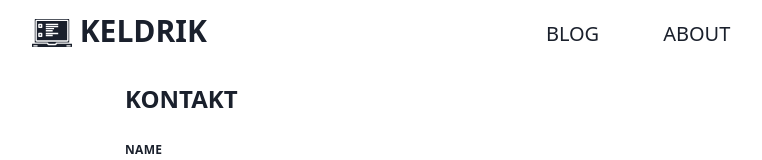
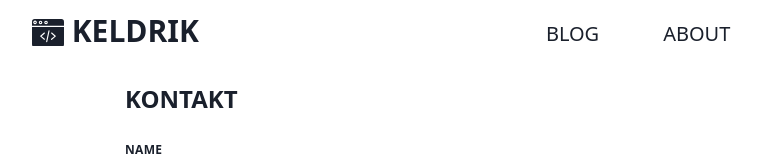
Before and after one commit to Keldrik/keldrikcom-nextjs-blog, a Next.js app: page /kontakt in a window 1280 px wide. Shown: the top 160 px of the page, without its empty margins (259-1021 px from the left). Built offline with nearby package versions, Linux system fonts and the light colour scheme.

Commit message:
logo, favicon, head title, robots.txt

```diff
--- a/components/postlistitem.tsx
+++ b/components/postlistitem.tsx
@@ -11,7 +11,7 @@ const Postlistitem: React.FunctionComponent<PostlistitemProps> = ({ p }) => {
   const content = <div dangerouslySetInnerHTML={{ __html: p.excerpt }}></div>;
   return (
     <div className="pb-8">
-      <div className="text-gray-600">
+      <div className="text-gray-700">
         <Date dateString={p.date} />
       </div>
       <Link href="/code/[id]" as={`/code/${p.id}`}>
@@ -21,7 +21,7 @@ const Postlistitem: React.FunctionComponent<PostlistitemProps> = ({ p }) => {
       </Link>
       {content}
       <Link href="/code/[id]" as={`/code/${p.id}`}>
-        <a className="text-gray-600 font-medium">weiterlesen ...</a>
+        <a className="text-gray-700 font-medium">weiterlesen ...</a>
       </Link>
     </div>
   );
--- a/components/sitelogo.tsx
+++ b/components/sitelogo.tsx
@@ -7,32 +7,17 @@ const SiteLogo: React.FunctionComponent = () => {
       <Link href="/">
         <a>
           <div className="flex items-center">
-            <div className="w-10 h-6 mr-2">
+            <div className="w-8 h-6 mr-2">
               <svg
                 xmlns="http://www.w3.org/2000/svg"
-                viewBox="0 0 464 336.01"
+                viewBox="0 0 495 432.61"
                 className="fill-current transition duration-300"
               >
-                <path
-                  d="M200,360a16,16,0,0,1,16,16h80a16,16,0,0,1,16-16H456V96a8,8,0,0,0-8-8H64a8,8,0,0,0-8,8V360ZM64,112A16,16,0,0,1,80,96H432a16,16,0,0,1,16,16V336a16,16,0,0,1-16,16H80a16,16,0,0,1-16-16Z"
-                  transform="translate(-23.99 -87.99)"
-                />
-                <path
-                  d="M432,112H80V336H432ZM184,192h96v16H184Zm0,24h80v16H184Zm-40,72a8,8,0,0,1-8,8H104a8,8,0,0,1-8-8V256a8,8,0,0,1,8-8h32a8,8,0,0,1,8,8Zm0-104a8,8,0,0,1-8,8H104a8,8,0,0,1-8-8V152a8,8,0,0,1,8-8h32a8,8,0,0,1,8,8ZM264,288H184V272h80v16Zm64-24H184V248H328v16Zm0-80H184V168H328v16Zm0-24H184V144H328v16Z"
-                  transform="translate(-23.99 -87.99)"
-                />
-                <path
-                  d="M112,160h16v16H112Z"
-                  transform="translate(-23.99 -87.99)"
-                />
-                <path
-                  d="M312,376a16,16,0,0,1-16,16H216a16,16,0,0,1-16-16h0L24,376v24a24,24,0,0,0,24,24H464a24,24,0,0,0,24-24V376H312ZM88,408H40V392H88v16Zm384,0H424V392h48Z"
-                  transform="translate(-23.99 -87.99)"
-                />
-                <path
-                  d="M112,264h16v16H112Z"
-                  transform="translate(-23.99 -87.99)"
-                />
+                <path d="M217.11,43.13h0a10.19,10.19,0,0,0,0,20.38h0a10.19,10.19,0,0,0,0-20.38Z" />
+                <path d="M0,391.36a41.3,41.3,0,0,0,41.25,41.25h412.5A41.3,41.3,0,0,0,495,391.36V122.62H0ZM297.71,224.15a8.75,8.75,0,0,1,11.35-13.33h0L365.67,259a8.74,8.74,0,0,1,1,12.32,9.44,9.44,0,0,1-1,1l-56.61,48.21a8.75,8.75,0,1,1-11.4-13.28l0,0L346.5,265.7ZM218.88,348.27l35.29-167.54A8.75,8.75,0,1,1,271.36,184c0,.11,0,.23-.07.34L236,351.88a8.75,8.75,0,0,1-17.13-3.61h0ZM129.33,259l56.61-48.22a8.75,8.75,0,1,1,11.35,13.33L148.5,265.7l48.8,41.55A8.75,8.75,0,0,1,186,320.57l-56.62-48.21a8.74,8.74,0,0,1-1-12.32,9.44,9.44,0,0,1,1-1Z" />
+                <path d="M132,42.86h0a10.19,10.19,0,0,0,0,20.37h0a10.19,10.19,0,0,0,0-20.37Z" />
+                <path d="M453.75,0H41.25A41.29,41.29,0,0,0,0,41.25v63.87H495V41.25A41.29,41.29,0,0,0,453.75,0ZM46.92,80.48h-.08a27.73,27.73,0,1,1,.08,0ZM159.69,53.14A27.71,27.71,0,0,1,132,80.74h-.09A27.69,27.69,0,0,1,132,25.37h.09A27.72,27.72,0,0,1,159.69,53.14Zm85.08.27A27.7,27.7,0,0,1,217.09,81H217a27.69,27.69,0,1,1,.09-55.38h.08a27.71,27.71,0,0,1,27.6,27.78Z" />
+                <path d="M47,42.6h0A10.19,10.19,0,0,0,47,63h0A10.19,10.19,0,0,0,47,42.6Z" />
               </svg>
             </div>
             <h2 className="uppercase text-3xl transition duration-300">
--- /dev/null
+++ b/pages/_document.js
@@ -0,0 +1,23 @@
+import React from 'react';
+import Document, { Html, Head, Main, NextScript } from 'next/document';
+
+class MyDocument extends Document {
+  static async getInitialProps(ctx) {
+    const initialProps = await Document.getInitialProps(ctx);
+    return { ...initialProps };
+  }
+
+  render() {
+    return (
+      <Html lang="de">
+        <Head />
+        <body>
+          <Main />
+          <NextScript />
+        </body>
+      </Html>
+    );
+  }
+}
+
+export default MyDocument;
--- a/pages/datenschutz.tsx
+++ b/pages/datenschutz.tsx
@@ -1,10 +1,17 @@
 import React from 'react';
 import { NextPage } from 'next';
 import Layout from '../components/layout';
+import Head from 'next/head';
 
 const Datenschutz: NextPage = () => {
   return (
     <Layout>
+      <Head>
+        <title>
+          Datenschutz - Keldrik.com - Programmieren mit Javascript, Node.js,
+          React usw...
+        </title>
+      </Head>
       <div className="pt-6 pb-6">
         <h1 className="text-3xl uppercase">Datenschutz</h1>
         <p className="pt-4">
--- a/pages/impressum.tsx
+++ b/pages/impressum.tsx
@@ -1,10 +1,17 @@
 import React from 'react';
 import { NextPage } from 'next';
 import Layout from '../components/layout';
+import Head from 'next/head';
 
 const Impressum: NextPage = () => {
   return (
     <Layout>
+      <Head>
+        <title>
+          Impressum - Keldrik.com - Programmieren mit Javascript, Node.js, React
+          usw...
+        </title>
+      </Head>
       <div className="pt-6 pb-16">
         <h1 className="text-3xl uppercase">Impressum</h1>
         <p className="text-lg pt-4">
--- a/pages/kontakt.tsx
+++ b/pages/kontakt.tsx
@@ -1,10 +1,17 @@
 import React from 'react';
 import { GetServerSideProps, NextPage } from 'next';
 import Layout from '../components/layout';
+import Head from 'next/head';
 
 const Kontakt: NextPage<{ success?: boolean }> = ({ success }) => {
   return (
     <Layout>
+      <Head>
+        <title>
+          Kontakt - Keldrik.com - Programmieren mit Javascript, Node.js, React
+          usw...
+        </title>
+      </Head>
       <div className="w-full max-w-lg mx-auto">
         <h1 className="text-2xl uppercase">Kontakt</h1>
         {success ? (
--- a/pages/thomas-wiegold.tsx
+++ b/pages/thomas-wiegold.tsx
@@ -2,10 +2,17 @@ import React from 'react';
 import { NextPage } from 'next';
 import Layout from '../components/layout';
 import Link from 'next/link';
+import Head from 'next/head';
 
 const About: NextPage = () => {
   return (
     <Layout>
+      <Head>
+        <title>
+          Thomas Wiegold - Selbständiger Programmierer aus Münster - Keldrik.com
+          - Javascript, Node.js, React usw...
+        </title>
+      </Head>
       <div className="pt-6 pb-16">
         <h1 className="text-3xl uppercase">Thomas Wiegold</h1>
         <p className="pt-4 text-left">
```
Also changed, not shown: public/robots.txt (added), 1 other file (tests, documents, lock files or other folders).
